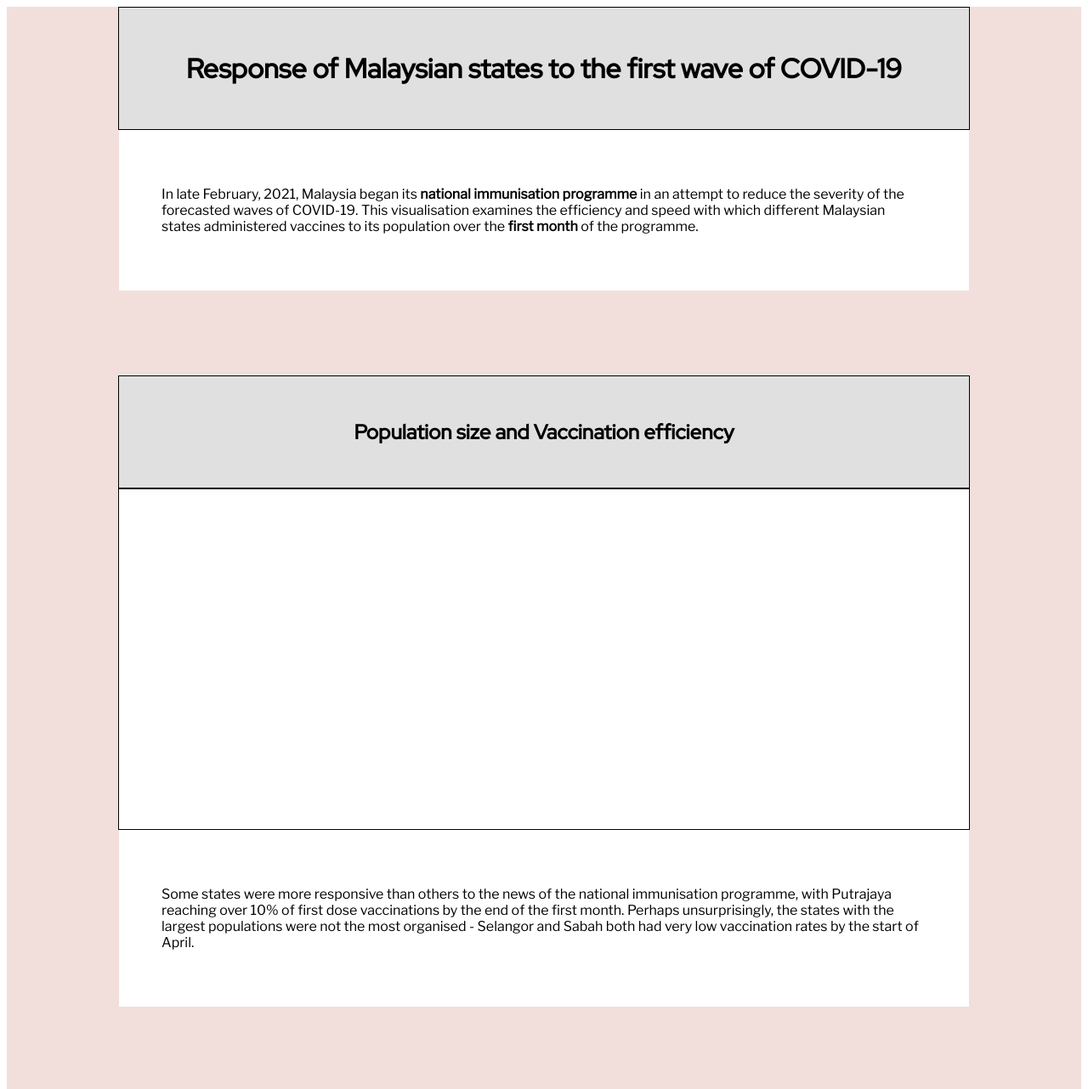
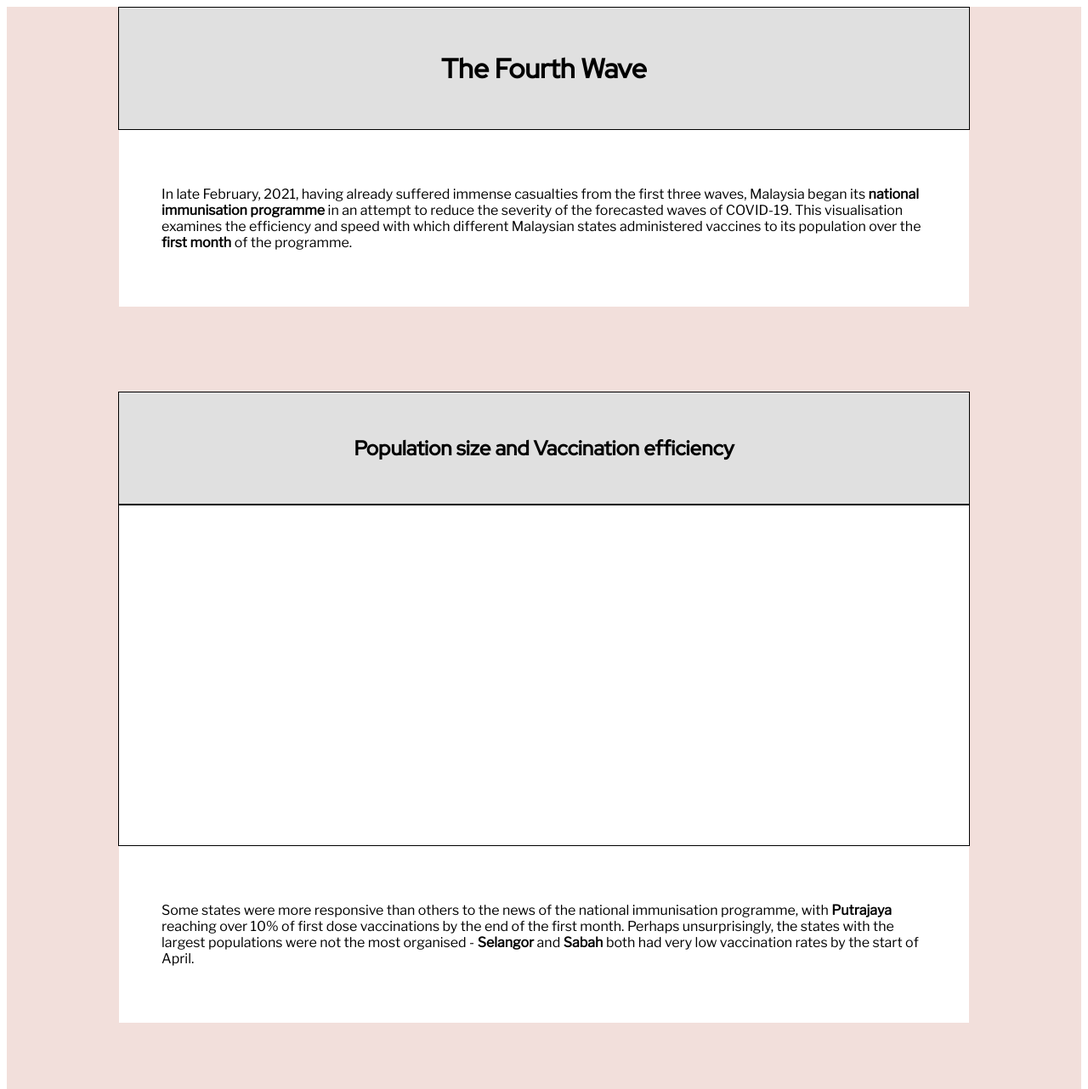
Before and after one commit to blaw0006/FIT3179, a plain HTML site: page assignment2/index.html in a window 1280 px wide. Shown: the top 1282 px of the page at 85% size. Drawn offline with nearby package versions, Linux system fonts and the light colour scheme; a script that the page names is missing.

Commit message:
Update index.html

```diff
--- a/assignment2/index.html
+++ b/assignment2/index.html
@@ -19,11 +19,12 @@
 
 <div class="container">
   <div class="title_block">
-    <h1>Response of Malaysian states to the first wave of COVID-19</h1>
+    <h1>The Fourth Wave</h1>
   </div>
 
   <div class="text-block">
-    <p>In late February, 2021, Malaysia began its <strong>national immunisation programme</strong> in an attempt to reduce the
+    <p>In late February, 2021, having already suffered immense casualties from the first three waves, Malaysia began its
+      <strong>national immunisation programme</strong> in an attempt to reduce the
       severity of the forecasted waves of COVID-19. This visualisation examines the efficiency and speed with which different
       Malaysian states administered vaccines to its population over the <strong>first month</strong> of the programme.
     </p>
@@ -39,9 +40,10 @@
   </div>
 
   <div class="text-block">
-    <p>Some states were more responsive than others to the news of the national immunisation programme, with Putrajaya reaching
-      over 10% of first dose vaccinations by the end of the first month. Perhaps unsurprisingly, the states with the largest
-      populations were not the most organised - Selangor and Sabah both had very low vaccination rates by the start of April.
+    <p>Some states were more responsive than others to the news of the national immunisation programme, with <strong>Putrajaya</strong>
+      reaching over 10% of first dose vaccinations by the end of the first month. Perhaps unsurprisingly, the states with the
+      largest populations were not the most organised - <strong>Selangor</strong> and <strong>Sabah</strong> both had very low
+      vaccination rates by the start of April.
     </p>
   </div>
 
```
